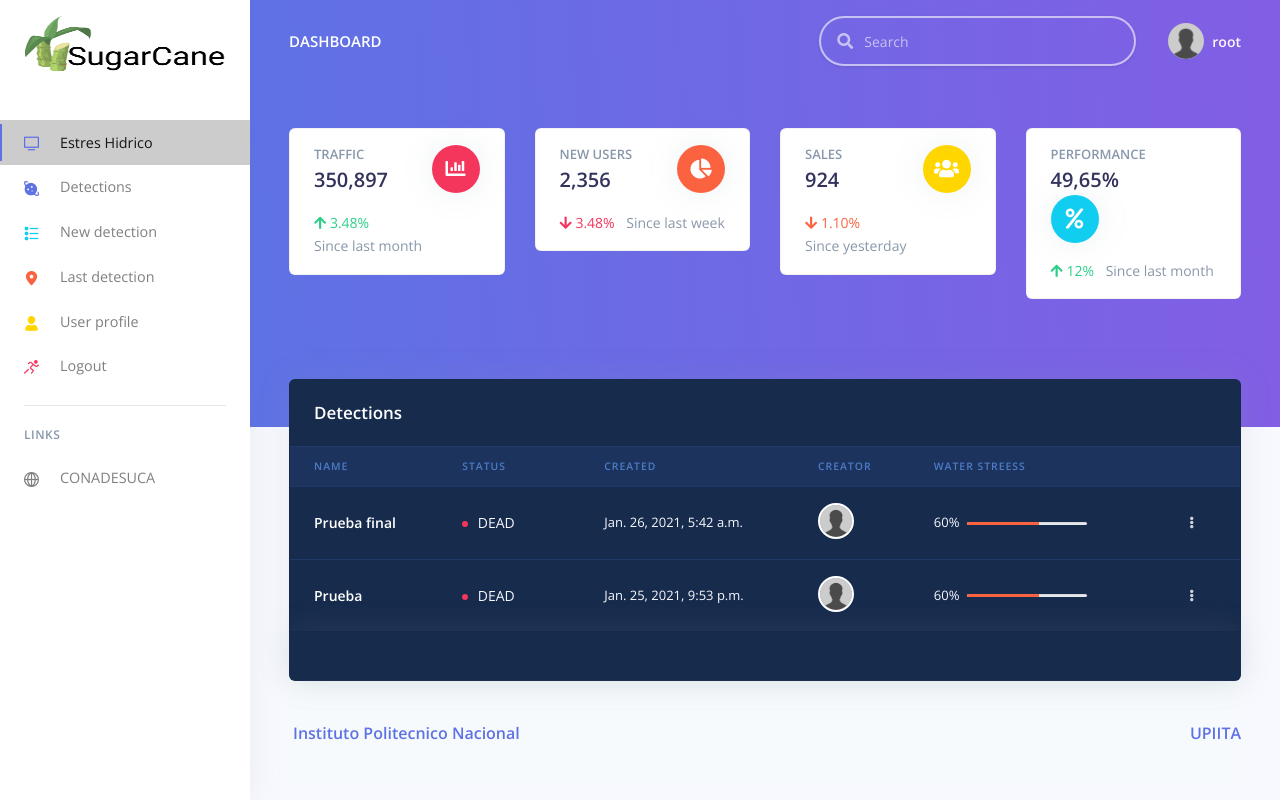
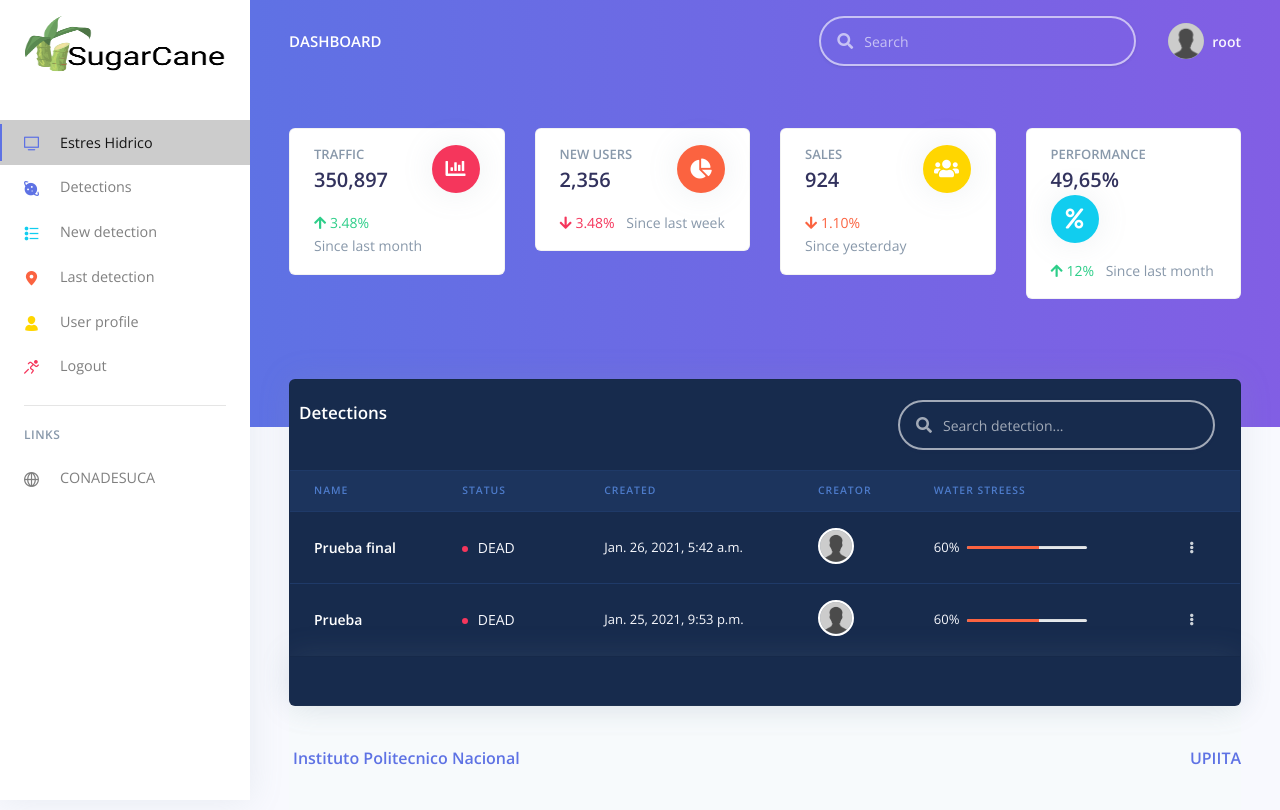
Before and after one commit to root1224/SugarCane, a Django app: page /detections/ in a window 1280 px wide. Run offline with Django 3.2, Linux system fonts and the light colour scheme; a user stored in the database is signed in; data comes from the database, SQL or seed files in the repository; both versions use the stored data as it was after the commit; some libraries are stand-ins or nearby versions.

Commit message:
Barra busqueda detecciones.

```diff
--- a/templates/detections/all.html
+++ b/templates/detections/all.html
@@ -20,9 +20,6 @@
       <div class="row mt-5">
         <div class="col">
           <div class="card bg-default shadow">
-            <div class="card-header bg-transparent border-0">
-              <h3 class="text-white mb-0">Detections</h3>
-            </div>
 
               <!-- Table all detections -->
               {% include "detections/tables/all.html" %}
--- a/templates/detections/tables/all.html
+++ b/templates/detections/tables/all.html
@@ -1,6 +1,23 @@
 {% load static %}
+<div class="card-header bg-transparent border-0">
+  <div class="row">
+    <h3 class="text-white mb-0">Detections</h3>
+    <form class="navbar-search navbar-search-dark form-inline mr-3 d-none d-md-flex ml-lg-auto">
+      <div class="form-group mb-0">
+        <div class="input-group input-group-alternative">
+          <div class="input-group-prepend">
+            <span class="input-group-text"><i class="fas fa-search"></i></span>
+          </div>
+          <input class="form-control" id="myInput" placeholder="Search detection..." onkeyup="myFunction()" type="text">
+        </div>
+      </div>
+    </form>
+  </div>
+</div>
+
+
 <div class="table-responsive">
-  <table class="table align-items-center table-dark table-flush">
+  <table id="detectionsTable" class="table align-items-center table-dark table-flush">
     <thead class="thead-dark">
       <tr>
         <th scope="col">Name</th>
@@ -13,9 +30,9 @@
     </thead>
     <tbody>
       {% for detection in detections %}
-        <tr>
+        <tr id="myTR">
           <!-- Name -->
-          <th scope="row">
+          <th scope="row" value="{{detection.name}}">
             <div class="media align-items-center">
               <div class="media-body">
                 <a href="{% url "detections:detection_detail" detection.name %}">
@@ -81,3 +98,27 @@
     </tbody>
   </table>
 </div>
+
+
+{% block javascripts %}
+<script>
+  function myFunction() {
+    var input, filter, table, tr, td, i, txtValue;
+    input = document.getElementById("myInput");
+    filter = input.value.toUpperCase();
+    table = document.getElementById("detectionsTable");
+    tr = table.getElementsByTagName("tr");
+    for (i = 0; i < tr.length; i++) {
+      td = tr[i].getElementsByTagName("th")[0];
+      if (td) {
+        txtValue = td.textContent || td.innerText;
+        if (txtValue.toUpperCase().indexOf(filter) > -1) {
+          tr[i].style.display = "";
+        } else {
+          tr[i].style.display = "none";
+        }
+      }
+    }
+  }
+</script>
+{% endblock javascripts %}
```
Also changed, not shown: db.sqlite3.
